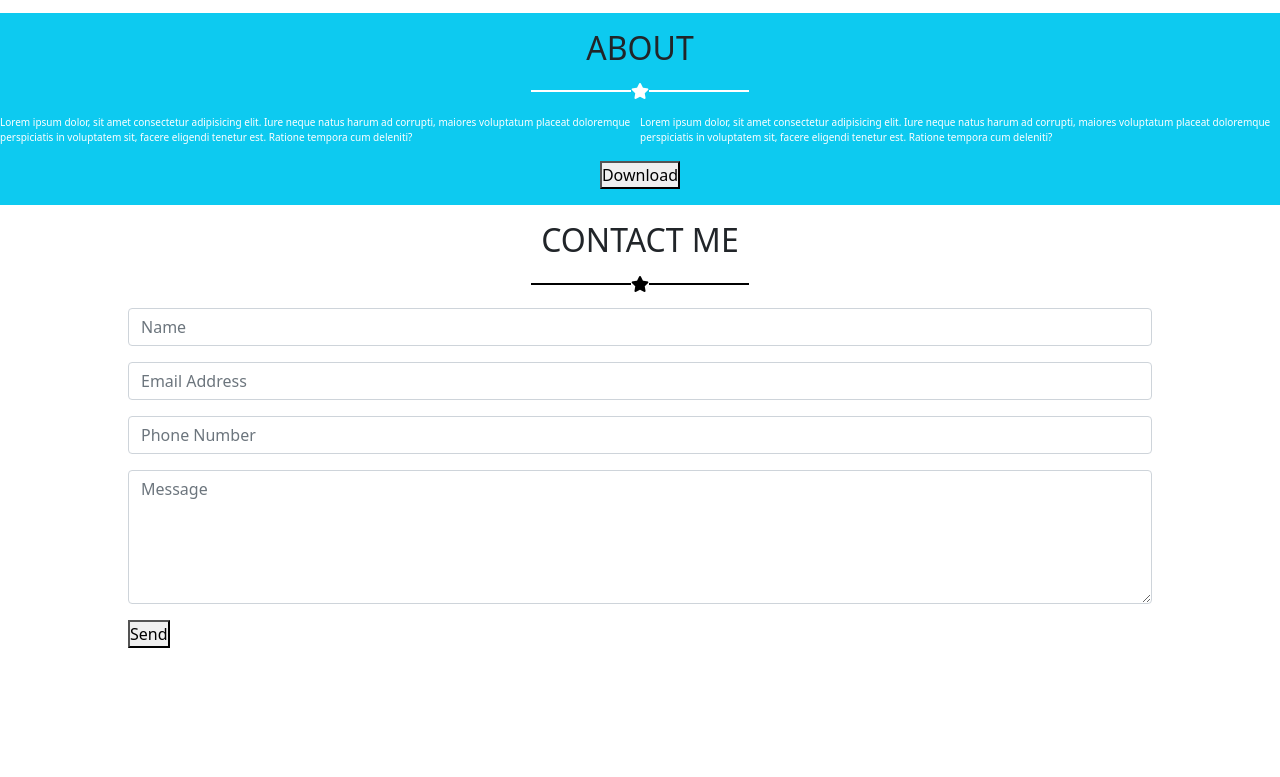
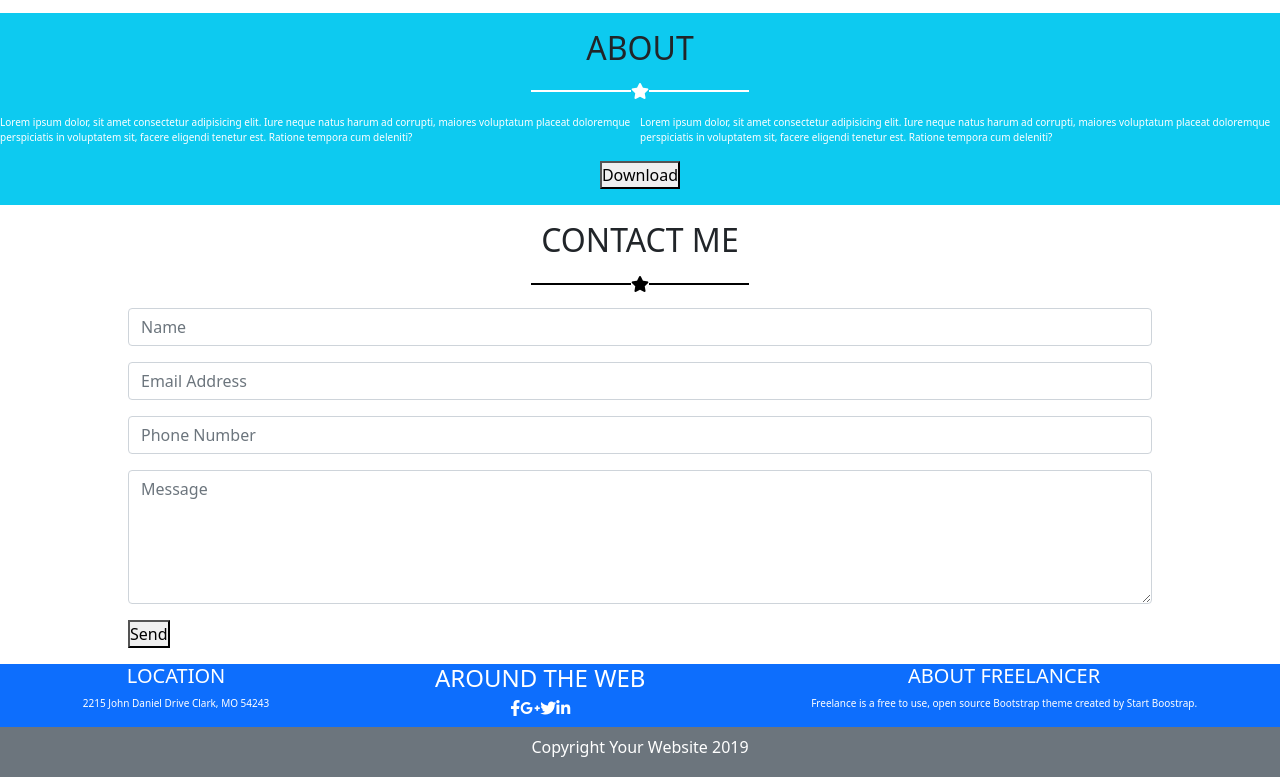
Before and after one commit to Buzz88-Dev/html-css-bootstrap-freelancer, a plain HTML site: page index.html in a window 1280 px wide. Shown: the part 961-1738 px from the top of the page. Before the commit the page ends 1625 px from the top, so only its background shows below. Drawn offline with nearby package versions, Linux system fonts and the light colour scheme.

Commit message:
bozza index

```diff
--- a/index.html
+++ b/index.html
@@ -11,7 +11,13 @@
     <title>Bootstrap Freelancer</title>
 </head>
 <body>
+
+
+
+
+    <!--header-->
     <header>
+        <!--nav-->
         <nav class="d-flex justify-content-around align-items-center bg-dark altezza">
             <div>START BOOTSTRAP</div>
             <div class="d-flex">
@@ -21,6 +27,9 @@
             </div>
         </nav>
 
+
+
+        <!--header block-->
         <div class="d-flex flex-column align-items-center bg-info pt-3 pb-3">
             <div class="d-flex justify-content-center align-items-center">
                 <img src="img/avatar.svg">
@@ -39,7 +48,13 @@
         </div>
     </header>
 
+
+
+
+
+    <!--main-->
     <main>
+        <!--main first block-->
         <div class="d-flex flex-column align-items-center pt-3 pb-3">
             <h2>PORTFOLIO</h2>
             <div class="d-flex align-items-center pt-2 pb-3">
@@ -78,7 +93,7 @@
 
 
 
-
+        <!--main second block-->
         <div class="d-flex flex-column align-items-center bg-info pt-3 pb-3">
             <h2>ABOUT</h2>
             <div class="d-flex align-items-center pt-2 pb-3">
@@ -99,10 +114,7 @@
 
 
 
-
-
-
-
+        <!--main third block-->
         <div class="d-flex flex-column align-items-center pt-3 pb-3">
             <h2>CONTACT ME</h2>
             <div class="d-flex align-items-center pt-2 pb-3">
@@ -127,13 +139,40 @@
                     <button>Send</button>
                 </div>
             </div>
+        </div>
+    </main>
 
+
+
+
+
+    <!--footer-->
+    <footer>
+        <div class="d-flex justify-content-around bg-primary text-white">
+            <div class="d-flex flex-column align-items-center">
+                <h5>LOCATION</h5>
+                <p>2215 John Daniel Drive Clark, MO 54243</p>
+            </div>
+
+            <div class="d-flex flex-column align-items-center">
+                <h4>AROUND THE WEB</h4>
+                <div class="d-flex justify-content-center align-items-center">
+                    <i class="fab fa-facebook-f"></i>
+                    <i class="fab fa-google-plus-g"></i>
+                    <i class="fab fa-twitter"></i>
+                    <i class="fab fa-linkedin-in"></i>
+                </div>
+            </div>
+
+            <div class="d-flex flex-column align-items-center">
+                <h5>ABOUT FREELANCER</h5>
+                <p>Freelance is a free to use, open source Bootstrap theme created by Start Boostrap.</p>
+            </div>
         </div>
 
-    </main>
-
-    <footer>
-
+        <div class="d-flex justify-content-center align-items-center bg-secondary altezza">
+            <h6>Copyright Your Website 2019</h6>
+        </div>
     </footer>
 
 </body>
```
